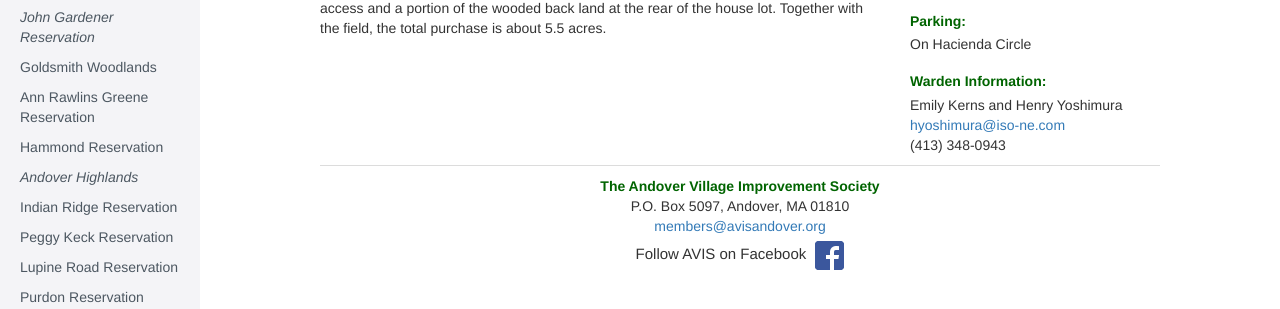
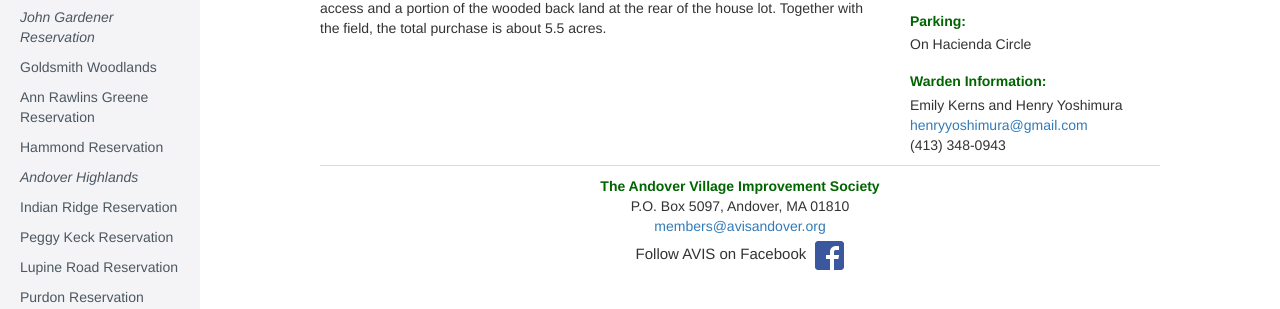
Before and after one commit to avisandover/avis-website, a Jekyll site: the page built from sherman.html, in a window 1280 px wide. Shown: the part 414-723 px from the top of the page. Built offline with Jekyll 4.4.1, drawn with Linux system fonts in a browser that asks for light colours.

Commit message:
Update email address of wardens-raf

```diff
--- a/sherman.html
+++ b/sherman.html
@@ -33,7 +33,7 @@ title: AVIS Reservations - Sherman Reservation
   <h5>Warden Information:</h5>
   <p>
     Emily Kerns and Henry Yoshimura<br>
-    <a href="mailto:hyoshimura@iso-ne.com">hyoshimura@iso-ne.com</a><br>
+    <a href="mailto:henryyoshimura@gmail.com">henryyoshimura@gmail.com</a><br>
     (413) 348-0943<br>
   </p>
 </div>
```
